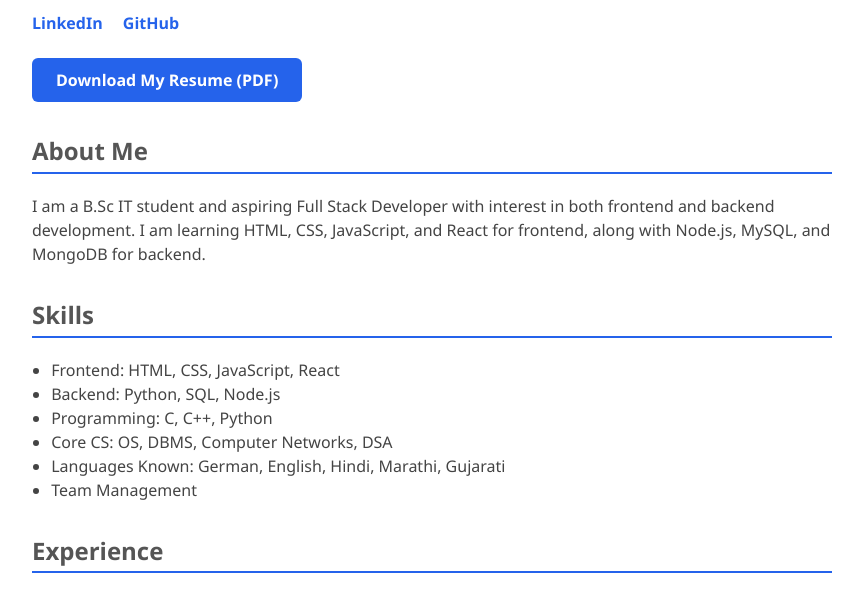
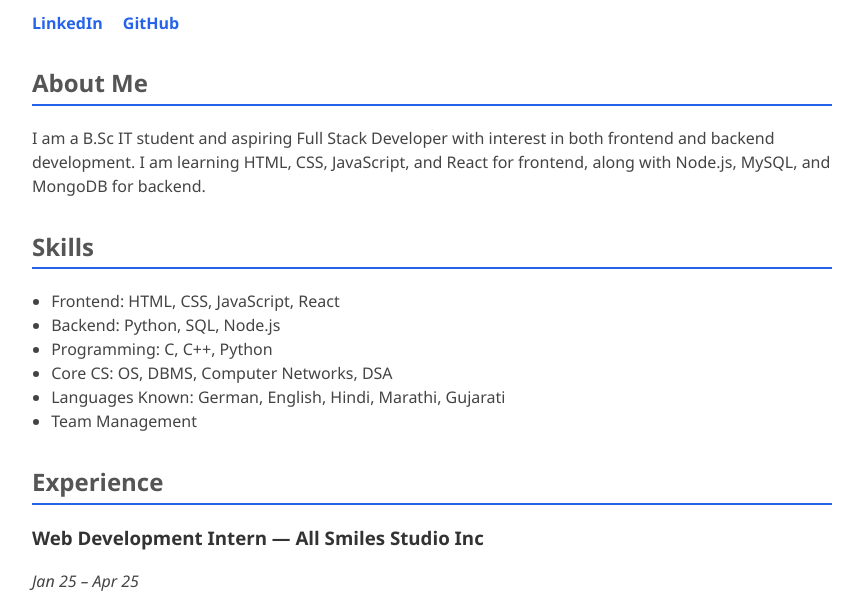
Before and after one commit to Nishitnayak4/myResume, a plain HTML site: page index.html in a window 1280 px wide. Shown: the part 178-775 px from the top of the page, without its empty margins (208-1071 px from the left). Drawn offline with Linux system fonts and the light colour scheme.

Commit message:
Update index.html

```diff
--- a/index.html
+++ b/index.html
@@ -19,7 +19,7 @@
       <a href="https://github.com/Nishitnayak4" target="_blank">GitHub</a>
     </div>
 
-    <a href="resume.pdf" class="button" target="_blank" download>Download My Resume (PDF)</a>
+   <!--- <a href="resume.pdf" class="button" target="_blank" download>Download My Resume (PDF)</a> -->
 
     <h2>About Me</h2>
     <p>
```
